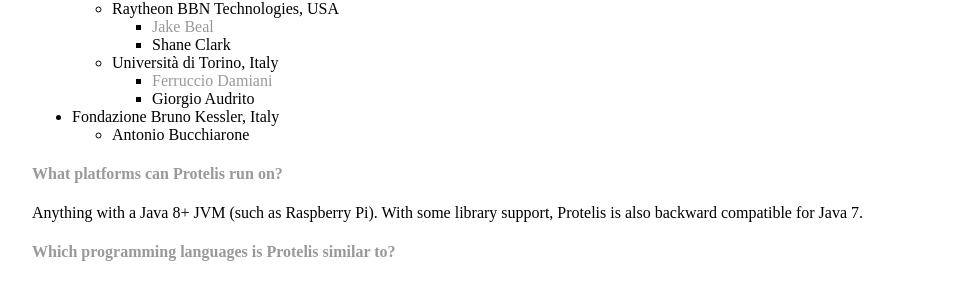
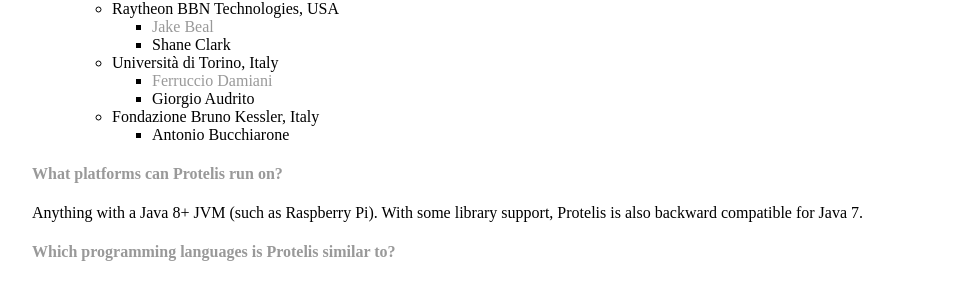
Before and after one commit to tasseomancy/tasseomancy.github.io, a Jekyll site: the page built from _posts/2018-01-31-all-faq.md, in a window 1280 px wide. Shown: the part 800-1083 px from the top of the page, without its empty margins (160-1118 px from the left). Built offline with Jekyll 4.4.1, drawn with Linux system fonts in a browser that asks for light colours.

Commit message:
Update 2018-01-31-all-faq.md

```diff
--- a/_posts/2018-01-31-all-faq.md
+++ b/_posts/2018-01-31-all-faq.md
@@ -75,10 +75,10 @@
 						<li> Università di Torino, Italy
 						<ul>
 							<li> <a href="http://www.di.unito.it/damiani/">Ferruccio Damiani</a> </li>
-							<li> Giorgio Audrito </li></ul></li> </ul> </li>
+							<li> Giorgio Audrito </li></ul></li>
 						<li> Fondazione Bruno Kessler, Italy
 							<ul><li> Antonio Bucchiarone</li></ul></li>
-						</ul>
+						</ul> </li></ul>
                             </div>
                         </div>
                     </div>
```
